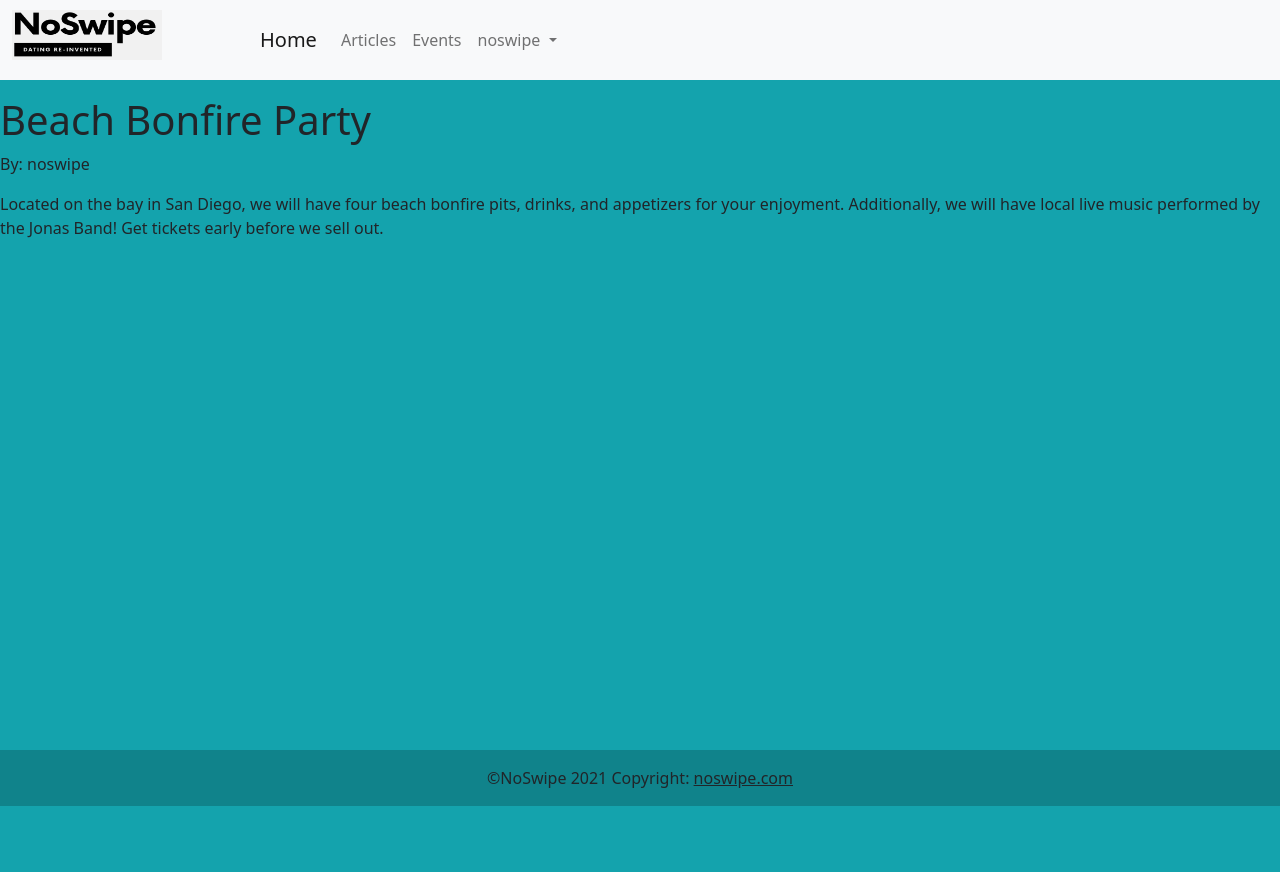
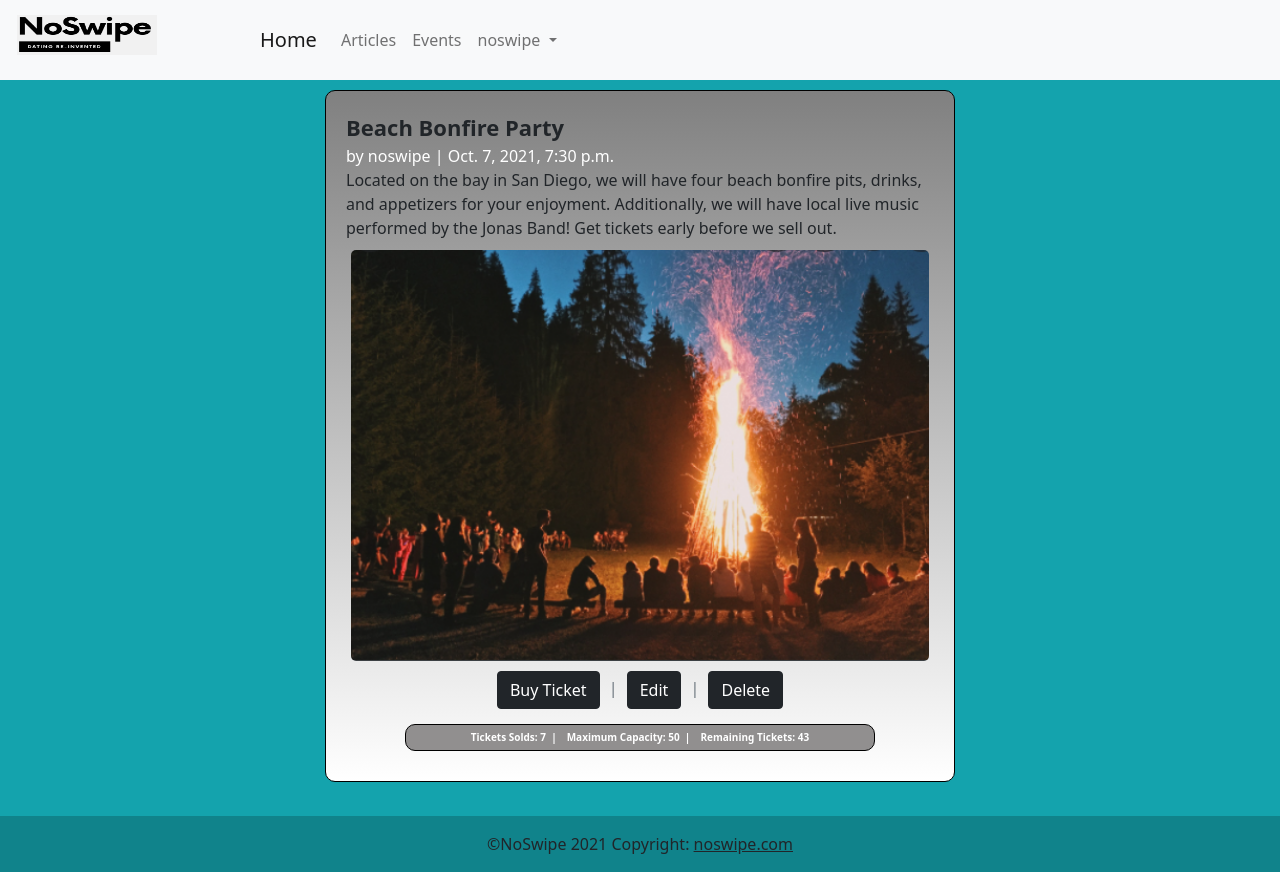
Before and after one commit to jakebasel/SDGKU-noswipe, a Django app: page /ticketing/1/ in a window 1280 px wide. Before the commit the page ends 806 px from the top, so only its background shows below. Run offline with Django 3.2, Linux system fonts and the light colour scheme; a user stored in the database is signed in; data comes from the database, SQL or seed files in the repository; both versions use the stored data as it was after the commit; parts of the project's set-up code (start-up, migrations or seed data) failed here and were passed over; some libraries are stand-ins or nearby versions.

Commit message:
with updated css and new views for event list / detail

```diff
--- a/requirements.txt
+++ b/requirements.txt
@@ -5,6 +5,7 @@ dj-email-url==1.0.2
 Django==3.2.6
 django-cache-url==3.2.3
 django-crispy-forms==1.12.0
+django-debug-toolbar==3.2.2
 environs==9.3.3
 gunicorn==20.1.0
 marshmallow==3.13.0
--- a/static/css/base.css
+++ b/static/css/base.css
@@ -32,6 +32,7 @@ html, body {
   justify-content: center;
   margin-left: auto;
   margin-right: auto;
+  padding:10px;
 }
 .noswipe-logo {
   width: 150px !important;
@@ -63,6 +64,8 @@ html, body {
   margin-left: auto;
   margin-right: auto;
   border-radius: 10px;
+  padding:5px;
+  margin-top: 5px;
 }
 .news-button {
   background-color: #bf3c3c;
@@ -72,3 +75,47 @@ html, body {
   background-color: black;
   border: none;
 }
+.event-list-text {
+  width: 100%;
+  white-space: nowrap;
+  overflow: hidden;
+  text-overflow: ellipsis;
+}
+.event-capacity-box {
+  display: flex;
+  justify-content: center;
+  align-items: center;
+  margin-left: auto;
+  margin-right: auto;
+  border:1px solid black;
+  margin-top:10px;
+  margin-bottom: 10px;
+  padding: 5px 5px 5px 5px;
+  font-weight: bold;
+  background-color: rgb(145, 143, 143);
+  color:white;
+  border-radius: 10px;
+  width: 80%;
+  font-size: 10px;
+  gap:10px;
+}
+p {
+  margin:0px;
+  padding:0px;
+}
+img {
+  padding:5px;
+}
+.btn {
+  margin:5px;
+}
+.article-body-box {
+  padding: 5px;
+  background-color: white;
+  border-radius: 10px;
+  margin-top: 10px;
+  margin-bottom: 10px;
+}
+.artice-title-box {
+  padding:10px;
+}
--- a/templates/article_list.html
+++ b/templates/article_list.html
@@ -4,7 +4,7 @@
 {% block content %}
     {% for article in object_list %}
         <div class="event-box">
-            <div style="background-color: black; color: white;" class="card-header">
+            <div style="background-color: black; color: white; border-radius: 10px;" class="card-header">
                 <span class="font-weight-bold">
                     {{ article.title }}
                 </span> &middot;
@@ -12,7 +12,7 @@
                     by {{ article.author }} | {{ article.date }}
                 </span>
             </div>
-            <div style="background-color: white;" class="card-body">
+            <div class="article-body-box">
                 {{ article.body }}
             </div>
             <p>
--- a/templates/event_detail.html
+++ b/templates/event_detail.html
@@ -1,8 +1,42 @@
 {% extends 'base.html' %}
-{% block title %}Event Detail{% endblock title %}
+{% block title %}Up{% endblock title %}
 
 {% block content %}
-    <h1>{{ event.title }}</h1>
-    <p>By: {{ event.author }}</p>
-    <p>{{ event.body }}</p>
+        <div class="event-box">
+            <div>
+                <div class="event-box-title">
+                    {{ event.title }}
+                </div>
+                <div class="event-box-subheader">
+                    by {{ event.author }} | {{ event.date }}
+                </div>
+            </div>
+            <div>
+                {{ event.body }}
+            </div>
+            <p>
+                <!-- spacer -->
+            </p>
+                {% if event.image %}
+                <img src="{{ event.image.url }}" >
+                {% endif %}
+            <div class="text-center text-muted">
+                {% if user.is_authenticated %}
+                <a class="btn btn-dark" href="{% url 'ticket_detail' event.pk %}">Buy Ticket </a>
+                {% else %}
+                <a class="btn btn-dark" href="{% url 'login' %}"> Log in to Buy Ticket</a>
+                {% endif %}
+                {% if user.is_authenticated and user.is_staff %}
+                | <a class="btn btn-dark" href="{% url 'event_update' event.pk %}">Edit</a> |
+                <a class="btn btn-dark" href="{% url 'event_delete' event.pk %}">Delete</a>
+                {% endif %}
+
+                <div class="event-capacity-box">
+                    <p> Tickets Solds: {{ event.current_attendee_count }} &nbsp| </p>
+                    <p> Maximum Capacity: {{ event.max_attendee }} &nbsp| </p>
+                    <p> Remaining Tickets: {{ event.remaining_capacity }} </p>
+                </div>
+            </div>
+        </div>
+        <br>
 {% endblock content %}
```
Also changed, not shown: templates/event_list.html (+2 -17 lines), db.sqlite3.
